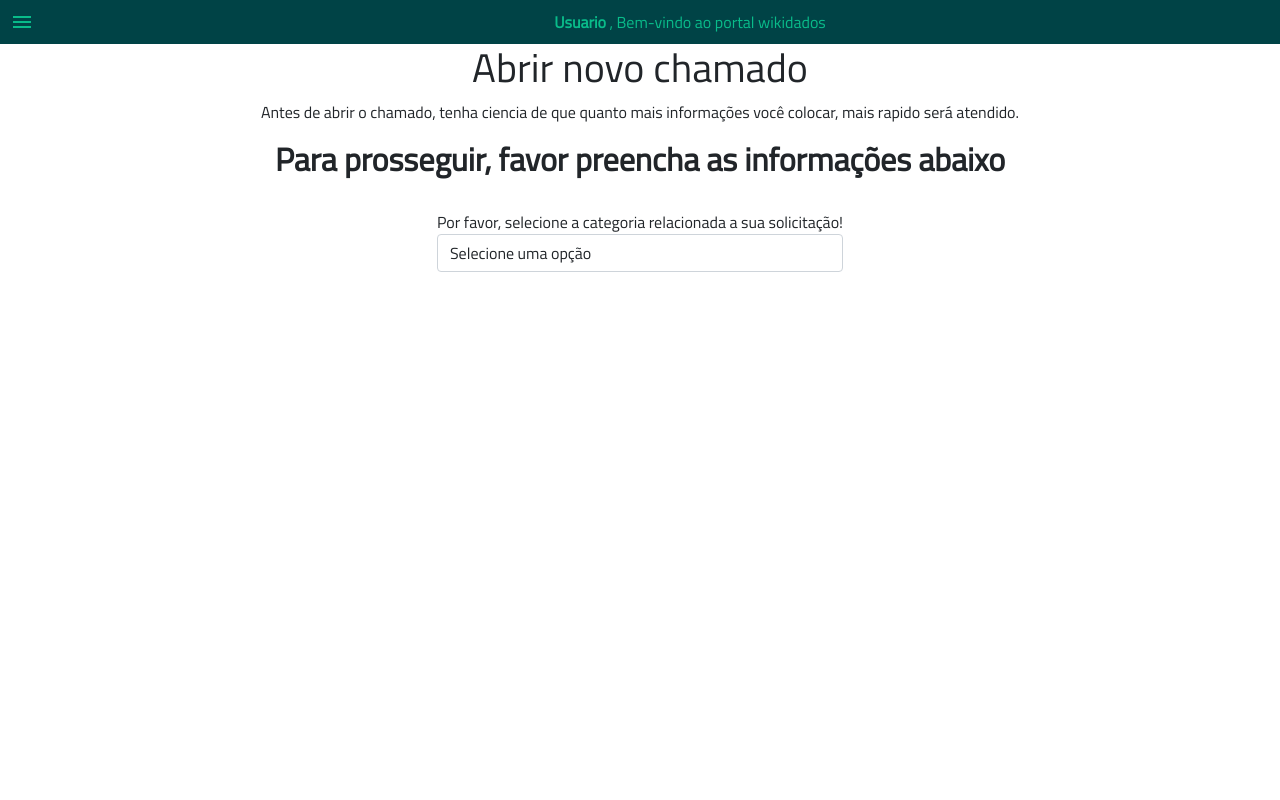
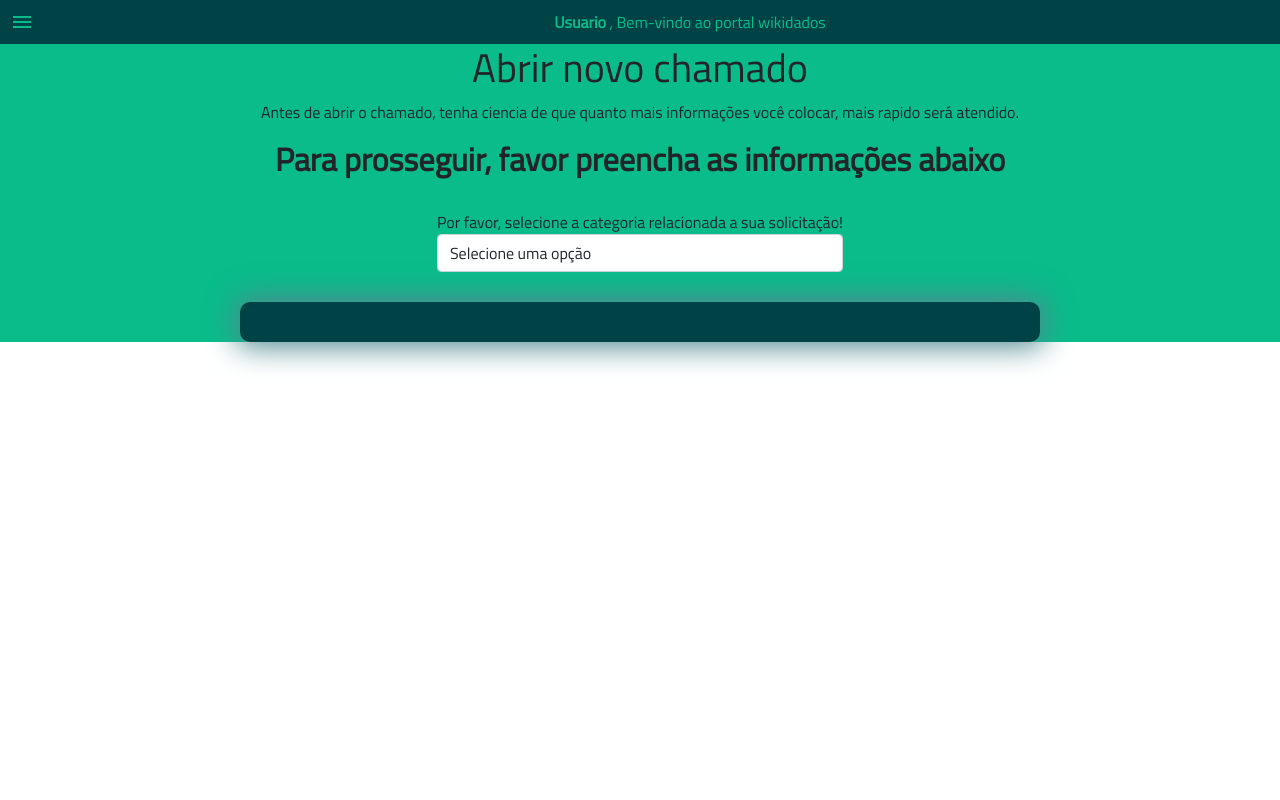
Before and after one commit to Sprayscelo/FinalProject, a Django app: page /tickets/newTicket in a window 1280 px wide. Run offline with Django 3.2, Linux system fonts and the light colour scheme; some web fonts are replaced.

Commit message:
Criação quase pronto

```diff
--- a/FinalProject/static/style.css
+++ b/FinalProject/static/style.css
@@ -1,7 +1,14 @@
 @import url('https://fonts.googleapis.com/css2?family=Dongle&family=Nunito+Sans:wght@200&family=Playfair+Display&family=Titillium+Web&display=swap');
-body{
+body, html{
     margin: 0%;
+    height: 100%;
 }
+
+#LayoutContainer {
+    position: relative;
+    background-color: #09bc8a;
+}
+
 
 * {
     font-family: 'Dongle', sans-serif;
--- a/FinalProject/static/tickets.css
+++ b/FinalProject/static/tickets.css
@@ -1,4 +1,3 @@
-
 #TicketDetailsForm form  {
     display: grid;
     gap: 1rem;
@@ -56,16 +55,24 @@
 }
 
 .newTicketOptionsContent {
+    color: #09bc8a;
     display: grid;
     place-items: center;
     position: relative;
-    width: 100%;
+    width: 800px;
+    background-color: #004346;
+    z-index: 0;
+    padding: 20px;
+    border-radius: 10px;
+    box-shadow: 0px 0px 30px 5px #508991;
+}
+
+.newTicketOptionsContent:first-child {
 }
 /* ALTERACAO DE PLACA  */
 
 .newTicketAlteracaoPlaca {
     display: grid;
-    width: 50%;
     grid-template-columns: repeat(2, minmax(250px, 600px));
     gap: 10px;
 }
@@ -79,10 +86,9 @@
 }
 
 .Abrir-chamado  {
-    grid-column: 1/-1;
-    width: 50%;
-    transform: translateX(50%);
-    align-self: center;
+    margin: 15px;
+    width: 30%;
+    background-color: #004346;
 }
 
 /*  */
--- a/FinalProject/static/tickets.js
+++ b/FinalProject/static/tickets.js
@@ -1,7 +1,12 @@
+
+
 
 let selectionCat = document.querySelector('#newTicketSelectOptions')
 
 selectionCat.addEventListener('change', e => {
+    if (selectionCat.value !== "0") {
+        document.querySelector(".Abrir-chamado").hidden = false
+    }
     newTicket(e.target)
 })
 
--- a/FinalProject/templates/final/newTicket.html
+++ b/FinalProject/templates/final/newTicket.html
@@ -8,21 +8,21 @@
         <h1 class="text-center">Abrir novo chamado</h1>
         <p> Antes de abrir o chamado, tenha ciencia de que quanto mais informações você colocar, mais rapido será atendido.</p>
         <h2><strong>Para prosseguir, favor preencha as informações abaixo </strong></h2>
+    </div>
     <form action="">
-    </div>
         <br>
             <div class="text-center mainFormDiv">
                 <div>
                     <label class="text-center" for=""> Por favor, selecione a categoria relacionada a sua solicitação!
                         <select data-selected="" class="form-control" name="" id="newTicketSelectOptions">
                             <optgroup label="Nivel 1">
-                            <option class="DefaultOption" selected value="">Selecione uma opção</option>
+                                <option class="DefaultOption" selected value="0">Selecione uma opção</option>
                                 <option class="newTicketCategoriesOptions" value="1">Alteração/correção de placa</option>
                                 <option class="newTicketCategoriesOptions" value="2">Alteração/correção de descricao</option>
                                 <option class="newTicketCategoriesOptions" value="3">Relatorio de jornada de Motorista</option>
                                 <option class="newTicketCategoriesOptions" value="4">Alteração de meta de consumo </option>
                                 <option class="newTicketCategoriesOptions" value="5">Criação de usuario</option>
-                            <option class="newTicketCategoriesOptions" value="6">Bloqueio de usuario</option>
+                                <option class="newTicketCategoriesOptions" value="6">Bloqueio de  usuario</option>
                                 <option class="newTicketCategoriesOptions" value="7">Veiculo sem comunicação</option>
                             </optgroup>
                             <optgroup label="Nivel 2">
@@ -45,6 +45,7 @@
                 </div>
                 <div class="newTicketOptionsContent">
                 </div>
+                <input hidden type="submit" class="btn btn-success Abrir-chamado" id="" value="Abrir Chamado">
             </div>
     </form>
 </div>
@@ -61,7 +62,6 @@
             <label for=""> Informacoes Adicionais (Opcional)
                 <textarea class="form-control" name="" id="" cols="30" rows="5"></textarea>
             </label>
-            <input class="btn btn-success Abrir-chamado" type="submit" name="" id="" value="Abrir chamado">
         </div>
     </div>
 
@@ -82,7 +82,6 @@
                 Caso a alteração se trata de grande quantidade, você pode anexar um arquivo!
                 <input class="form-control" type="file" name="" id="">
             </label>
-            <input class="btn btn-success Abrir-chamado" type="text" name="" id="" value="Abrir chamado">
         </div>
     </div>
 
@@ -472,7 +471,6 @@
                 Breve descrição do procedimento
                 <textarea class="form-control" name="" id="" cols="30" rows="5"></textarea>
             </label>
-            <input type="submit" value="Abrir chamado" class="btn btn-success Abrir-chamado">
         </div>
     </div>
 
@@ -506,7 +504,6 @@
                 Informacoes adicionais:
                 <textarea class="form-control" name="" id="" cols="30" rows="5"></textarea>
             </label>
-            <input type="submit" class="btn btn-success Abrir-chamado" value="Abrir chamado">
         </div>
     </div>
 
@@ -543,7 +540,6 @@
                     <label class="form-check-label" for="inlineCheckbox3">Expresso São José</label>
                 </div>
             </label>
-            <input class="btn btn-success Abrir-chamado" type="submit" name="" id="" value="Abrir chamado">
         </div>
     </div>
 
@@ -574,7 +570,6 @@
                 Informações adicionais:
                 <textarea class="form-control" name="" id="" cols="30" rows="5"></textarea>
             </label>
-            <input type="submit" class="btn btn-success Abrir-chamado" value="Abrir Chamado">
         </div>
     </div>
 
@@ -641,7 +636,6 @@
                 <span>Favor informar a justificativa para alteração deste evento!</span>
                 <textarea class="form-control" name="" id="" cols="40" rows="5"></textarea>
             </label>
-            <input type="submit" name="" id="" class="btn btn-success Abrir-chamado" value="Abrir Chamado">
          </div>
     </div>
 
```
Lines whose indentation alone changed are shown as unchanged.
